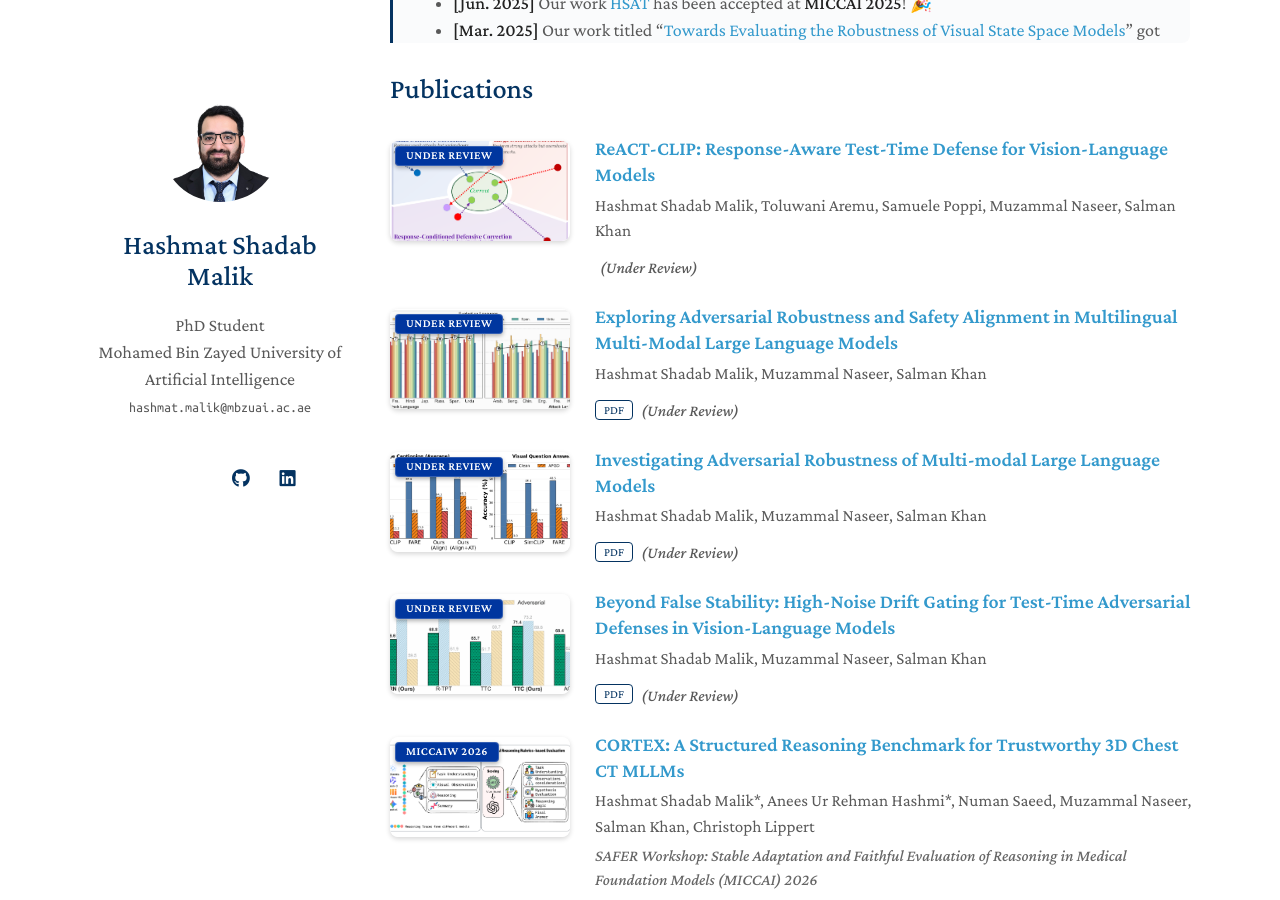
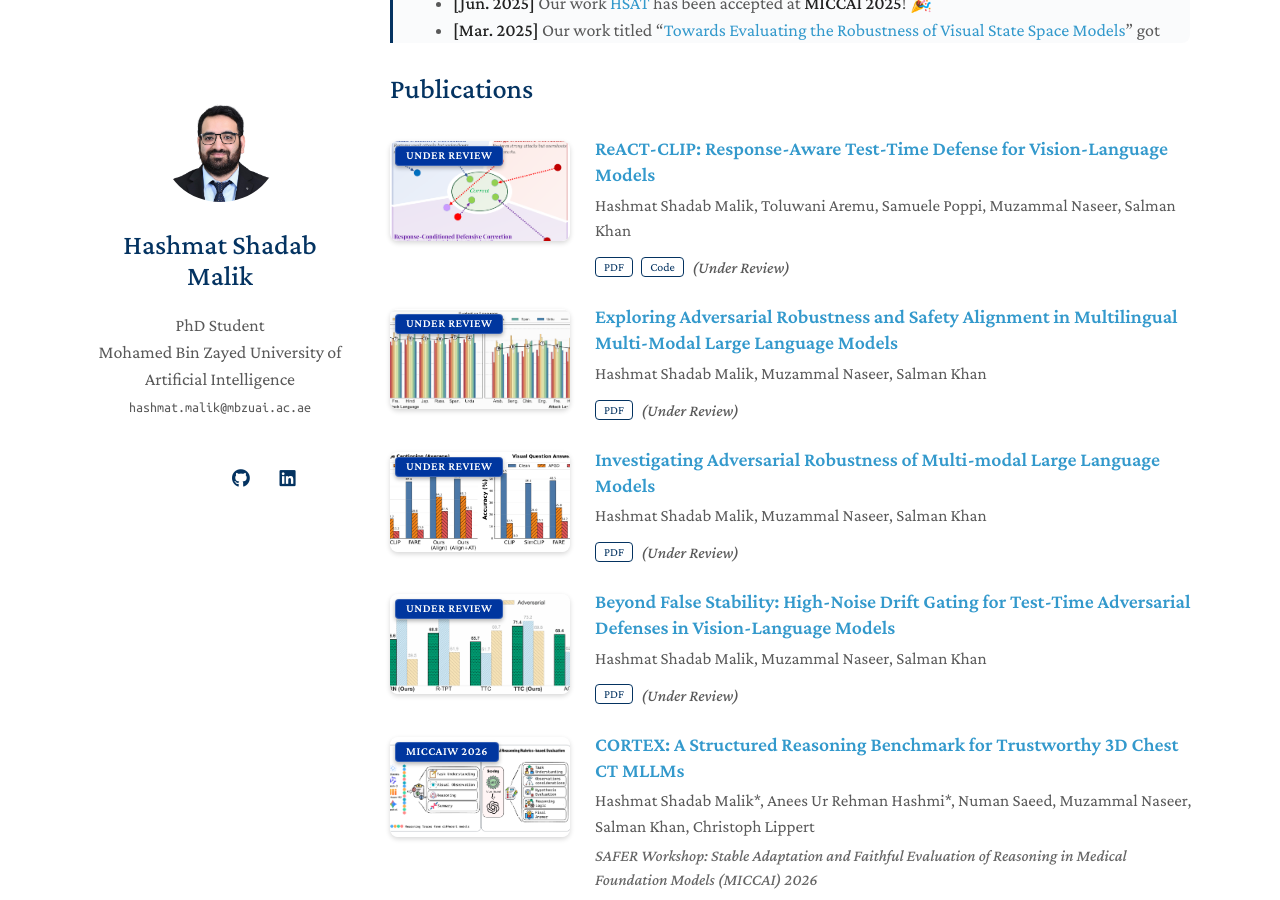
Before and after one commit to HashmatShadab/HashmatShadab.github.io, a Jekyll site: the page built from index.md, in a window 1280 px wide and 900 px high, scrolled down 1029 px. Built offline with Jekyll 4.4.1, drawn with Linux system fonts in a browser that asks for light colours; nearby versions of some CDN libraries; a style sheet for code colours, icons or effects is not loaded; our own code applies the rules of GitHub Pages for plain Markdown files.

Commit message:
Add links to publication for ReACT-CLIP

```diff
--- a/_includes/publications.md
+++ b/_includes/publications.md
@@ -12,9 +12,11 @@
   </div>
 
   <div class="col-sm-9" style="flex: 0 0 75%; max-width: 75%; padding-left: 10px;">
-    <div class="title" style="font-weight: 600; font-size: 1.1em; line-height: 1.3;"><a href="">ReACT-CLIP: Response-Aware Test-Time Defense for Vision-Language Models</a></div>
+    <div class="title" style="font-weight: 600; font-size: 1.1em; line-height: 1.3;"><a href="https://arxiv.org/abs/2608.01067">ReACT-CLIP: Response-Aware Test-Time Defense for Vision-Language Models</a></div>
     <div class="author" style="margin-top: 5px; font-size: 0.95em;">Hashmat Shadab Malik, Toluwani Aremu, Samuele Poppi, Muzammal Naseer, Salman Khan</div>
     <div class="links" style="margin-top: 8px;">
+      <a href="https://arxiv.org/abs/2608.01067" class="btn btn-sm z-depth-0" role="button" target="_blank" style="font-size:12px; border: 1px solid #043361; padding: 2px 8px; border-radius: 4px; color: #043361; text-decoration: none;">PDF</a>
+      <a href="https://github.com/HashmatShadab/ReACT-CLIP" class="btn btn-sm z-depth-0" role="button" target="_blank" style="font-size:12px; border: 1px solid #043361; padding: 2px 8px; border-radius: 4px; color: #043361; text-decoration: none; margin-left: 5px;">Code</a>
       <span class="presentation-label">(Under Review)</span>
     </div>
   </div>
```
